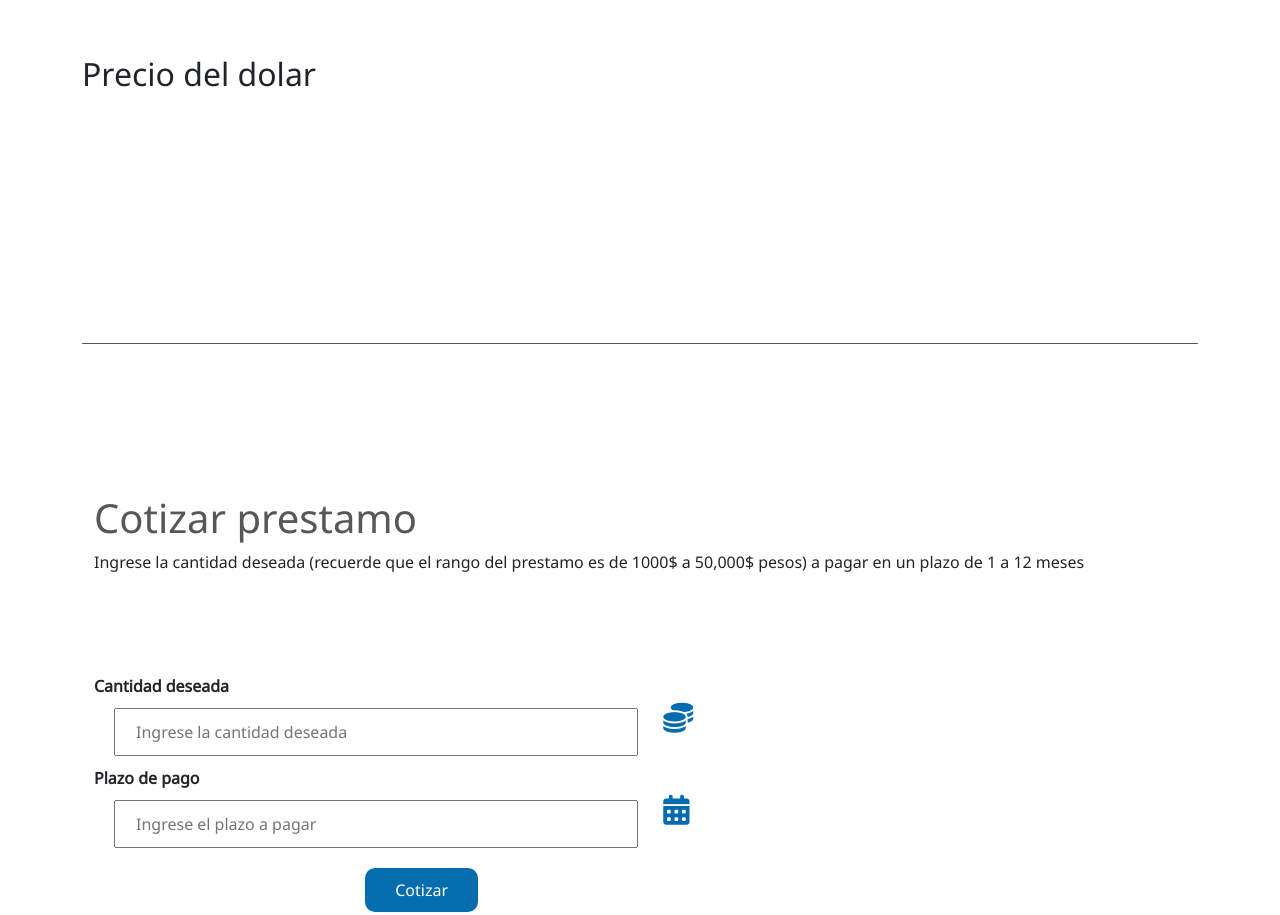
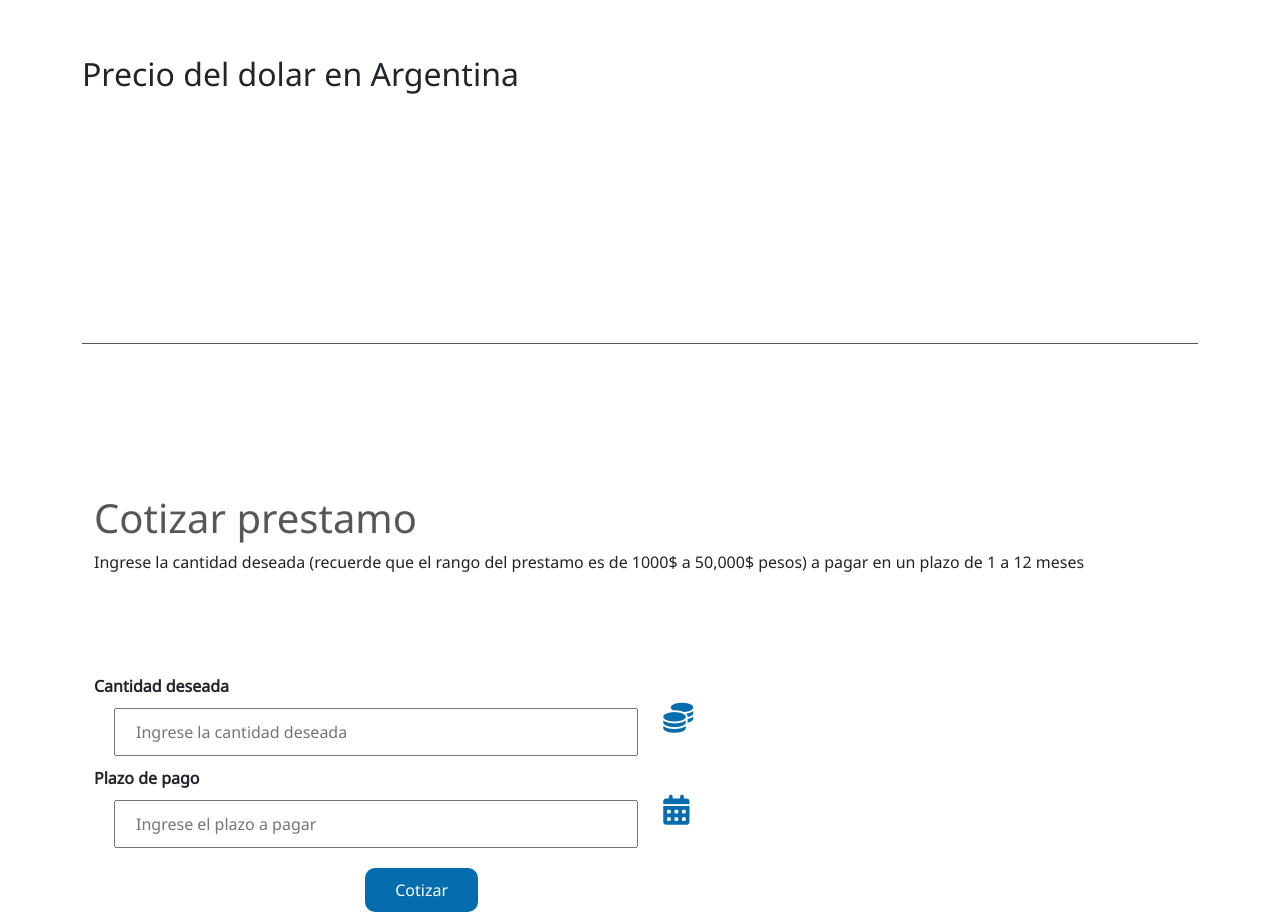
Before and after one commit to Abraham9804/ProyectoFinal_Romero, a website: page index.html in a window 1280 px wide. Shown: the part 69-984 px from the top of the page. Drawn offline with nearby package versions, Linux system fonts and the light colour scheme; some packages are replaced by stand-ins of ours; no server answers; a script that the page names is missing.

Commit message:
Update index.html
Cambio en tituto de precio del dolar

```diff
--- a/index.html
+++ b/index.html
@@ -92,7 +92,7 @@
     <main>
       <!--PRECIO DEL DOLAR-->
       <div class="container">
-        <h2 class="form-title">Precio del dolar</h2>
+        <h2 class="form-title">Precio del dolar en Argentina</h2>
         <div class="container container-dollar" id="divDollar"></div><!--CONTENEDOR DE CARDS PARA EL PRECIO DEL DOLAR-->
 
          <div class="separator"></div> <!--LINEA DE SEPARACION-->
```
